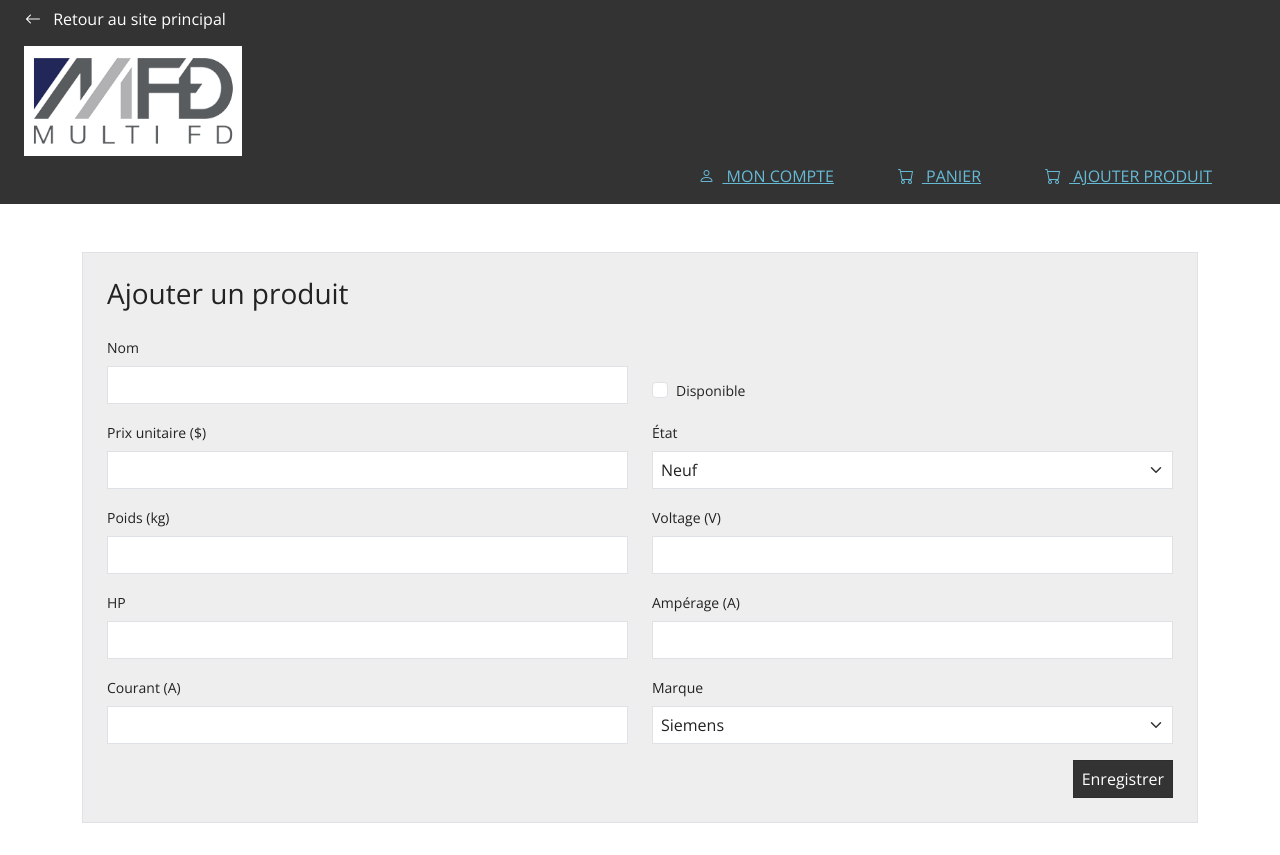
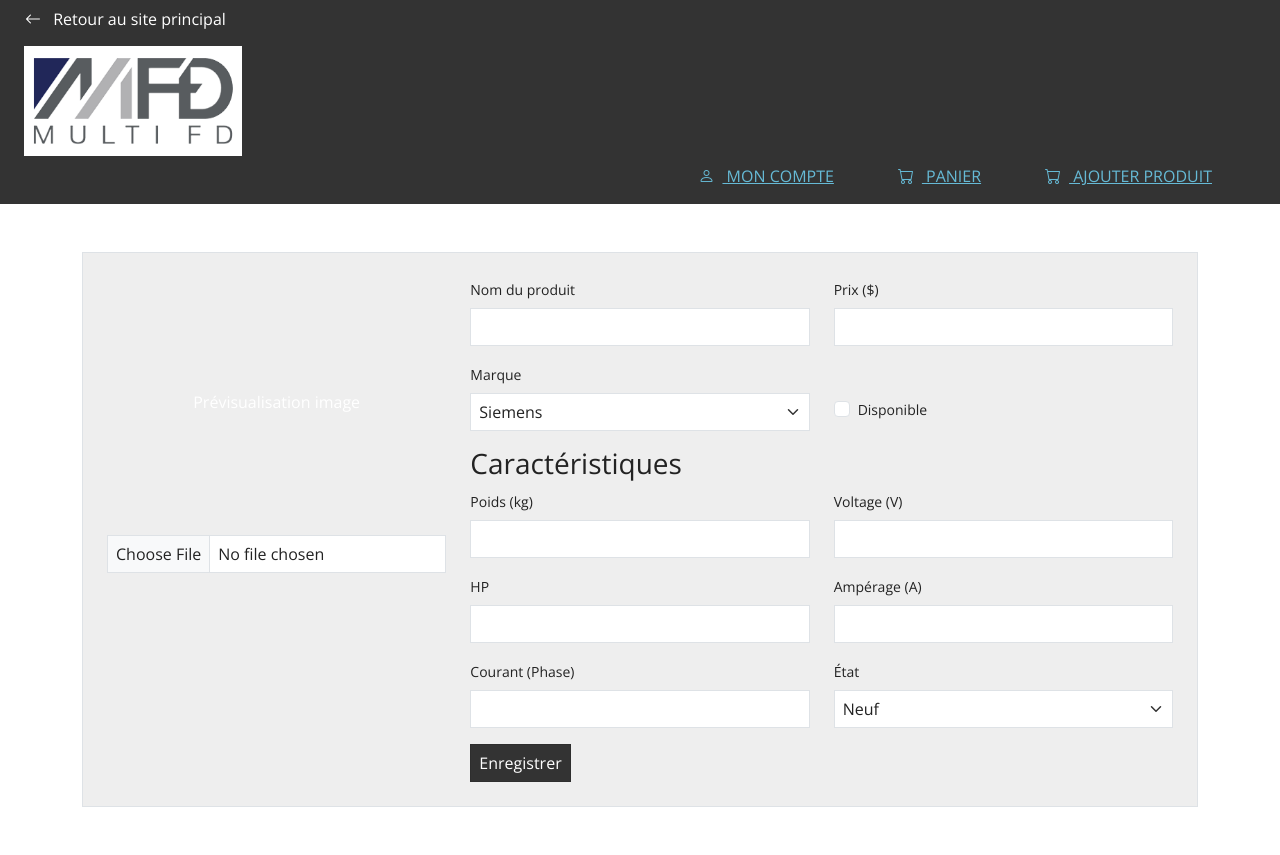
Before and after one commit to Projet-Developpement-application/equipe3-multifd-frontend, a React (Vite) app: page /AjouterProduit in a window 1280 px wide. Before the commit the page ends 823 px from the top, so only its background shows below. Built offline with nearby package versions, Linux system fonts and the light colour scheme.

Commit message:
Ajouter la validation des champs

```diff
--- a/src/components/gestion-produits/Gestion-Produit-adm.jsx
+++ b/src/components/gestion-produits/Gestion-Produit-adm.jsx
@@ -1,8 +1,6 @@
-
 import React, { useState } from 'react';
 
 const GestionProduit = () => {
-
     const etats = ["Neuf", "Usagé", "Remis à neuf"];
     const marques = ["Siemens", "ABB", "Schneider", "Eaton"];
 
@@ -16,8 +14,12 @@ const GestionProduit = () => {
         hp: '',
         amperage: '',
         courant: '',
-        marque: marques[0]
+        marque: marques[0],
+        image: null,
+        imagePreview: null
     });
+
+    const [errors, setErrors] = useState({});
 
     const handleChange = (e) => {
         const { name, value, type, checked } = e.target;
@@ -25,94 +27,207 @@ const GestionProduit = () => {
             ...prev,
             [name]: type === 'checkbox' ? checked : value
         }));
+        setErrors(prev => ({ ...prev, [name]: null }));
+    };
+
+    const handleImageChange = (e) => {
+        const file = e.target.files[0];
+        if (file) {
+            setProduct(prev => ({
+                ...prev,
+                image: file,
+                imagePreview: URL.createObjectURL(file)
+            }));
+            setErrors(prev => ({ ...prev, image: null }));
+        }
+    };
+
+    const validate = () => {
+        const newErrors = {};
+        const requiredFields = ['nom', 'prix', 'poids', 'voltage', 'hp', 'amperage', 'courant'];
+
+        requiredFields.forEach(field => {
+            if (!product[field]) {
+                newErrors[field] = 'Ce champ est requis.';
+            } else if (['prix', 'poids', 'voltage', 'hp', 'amperage'].includes(field)) {
+                if (isNaN(product[field])) {
+                    newErrors[field] = 'Doit être un nombre.';
+                } else if (field === 'prix' && Number(product[field]) < 1) {
+                    newErrors[field] = 'Le prix doit être supérieur ou égal à 1.';
+                }
+            }
+        });
+
+
+        if (!product.image) {
+            newErrors.image = "L'image est requise.";
+        }
+
+        setErrors(newErrors);
+        return Object.keys(newErrors).length === 0;
     };
 
     const handleSubmit = (e) => {
         e.preventDefault();
-        console.log("Produit ajouté :", product);
+        if (validate()) {
             alert("Produit enregistré !");
+            console.log(product);
+        } else {
+            alert("Merci de corriger les erreurs.");
+        }
     };
 
     return (
-        <div className="container mt-5">
+        <div className="container my-5">
+            <form onSubmit={handleSubmit} className="border p-4 bg-light rounded">
+                <div className="row">
+                    <div className="col-md-4 text-center mb-3">
+                        {product.imagePreview ? (
+                            <img
+                                src={product.imagePreview}
+                                alt="Prévisualisation"
+                                className="img-fluid rounded mb-2"
+                                style={{ maxHeight: '250px', objectFit: 'contain' }}
+                            />
+                        ) : (
+                            <div className="bg-secondary text-white d-flex align-items-center justify-content-center rounded" style={{ height: '250px' }}>
+                                <span>Prévisualisation image</span>
+                            </div>
+                        )}
+                        <input
+                            type="file"
+                            className={`form-control mt-2 ${errors.image ? 'is-invalid' : ''}`}
+                            accept="image/*"
+                            onChange={handleImageChange}
+                        />
+                        {errors.image && <div className="invalid-feedback">{errors.image}</div>}
+                    </div>
 
-            <form onSubmit={handleSubmit} className="border p-4 rounded bg-light">
-                <h3 className="mb-4">Ajouter un produit</h3>
-                <div className="row mb-3">
-                    <div className="col-md-6">
-                        <label className="form-label">Nom</label>
-                        <input type="text" className="form-control" name="nom" value={product.nom}
-                               onChange={handleChange}/>
+                    <div className="col-md-8">
+                        <div className="row">
+
+                            <div className="col-md-6 mb-3">
+                                <label className="form-label">Nom du produit</label>
+                                <input
+                                    type="text"
+                                    name="nom"
+                                    value={product.nom}
+                                    onChange={handleChange}
+                                    className={`form-control ${errors.nom ? 'is-invalid' : ''}`}
+                                />
+                                {errors.nom && <div className="invalid-feedback">{errors.nom}</div>}
                             </div>
-                    <div className="col-md-6 d-flex align-items-end">
+
+                            <div className="col-md-6 mb-3">
+                                <label className="form-label">Prix ($)</label>
+                                <input
+                                    type="number"
+                                    name="prix"
+                                    value={product.prix}
+                                    onChange={handleChange}
+                                    className={`form-control ${errors.prix ? 'is-invalid' : ''}`}
+                                />
+                                {errors.prix && <div className="invalid-feedback">{errors.prix}</div>}
+                            </div>
+
+                            <div className="col-md-6 mb-3">
+                                <label className="form-label">Marque</label>
+                                <select name="marque" value={product.marque} onChange={handleChange}
+                                        className="form-select">
+                                    {marques.map((marque, index) => <option key={index}
+                                                                            value={marque}>{marque}</option>)}
+                                </select>
+                            </div>
+
+                            <div className="col-md-6 mb-4 d-flex align-items-end">
                                 <div className="form-check">
-                            <input className="form-check-input" type="checkbox" name="disponible"
-                                   checked={product.disponible} onChange={handleChange}/>
+                                    <input
+                                        className="form-check-input"
+                                        type="checkbox"
+                                        name="disponible"
+                                        checked={product.disponible}
+                                        onChange={handleChange}
+                                    />
                                     <label className="form-check-label">Disponible</label>
                                 </div>
                             </div>
+
+                            <h3>Caractéristiques</h3>
+
+                            <div className="col-md-6 mb-3">
+                                <label className="form-label">Poids (kg)</label>
+                                <input
+                                    type="text"
+                                    name="poids"
+                                    value={product.poids}
+                                    onChange={handleChange}
+                                    className={`form-control ${errors.poids ? 'is-invalid' : ''}`}
+                                />
+                                {errors.poids && <div className="invalid-feedback">{errors.poids}</div>}
                             </div>
 
-                <div className="row mb-3">
-                    <div className="col-md-6">
-                        <label className="form-label">Prix unitaire ($)</label>
-                        <input type="number" className="form-control" name="prix" value={product.prix}
-                               onChange={handleChange}/>
+                            <div className="col-md-6 mb-3">
+                                <label className="form-label">Voltage (V)</label>
+                                <input
+                                    type="text"
+                                    name="voltage"
+                                    value={product.voltage}
+                                    onChange={handleChange}
+                                    className={`form-control ${errors.voltage ? 'is-invalid' : ''}`}
+                                />
+                                {errors.voltage && <div className="invalid-feedback">{errors.voltage}</div>}
                             </div>
-                    <div className="col-md-6">
+
+                            <div className="col-md-6 mb-3">
+                                <label className="form-label">HP</label>
+                                <input
+                                    type="text"
+                                    name="hp"
+                                    value={product.hp}
+                                    onChange={handleChange}
+                                    className={`form-control ${errors.hp ? 'is-invalid' : ''}`}
+                                />
+                                {errors.hp && <div className="invalid-feedback">{errors.hp}</div>}
+                            </div>
+
+                            <div className="col-md-6 mb-3">
+                                <label className="form-label">Ampérage (A)</label>
+                                <input
+                                    type="text"
+                                    name="amperage"
+                                    value={product.amperage}
+                                    onChange={handleChange}
+                                    className={`form-control ${errors.amperage ? 'is-invalid' : ''}`}
+                                />
+                                {errors.amperage && <div className="invalid-feedback">{errors.amperage}</div>}
+                            </div>
+
+                            <div className="col-md-6 mb-3">
+                                <label className="form-label">Courant (Phase)</label>
+                                <input
+                                    type="text"
+                                    name="courant"
+                                    value={product.courant}
+                                    onChange={handleChange}
+                                    className={`form-control ${errors.courant ? 'is-invalid' : ''}`}
+                                />
+                                {errors.courant && <div className="invalid-feedback">{errors.courant}</div>}
+                            </div>
+
+                            <div className="col-md-6 mb-3">
                                 <label className="form-label">État</label>
-                        <select className="form-select" name="etat" value={product.etat} onChange={handleChange}>
-                            {etats.map((etat, index) => (
-                                <option key={index} value={etat}>{etat}</option>
-                            ))}
+                                <select name="etat" value={product.etat} onChange={handleChange}
+                                        className="form-select">
+                                    {etats.map((etat, index) => <option key={index} value={etat}>{etat}</option>)}
                                 </select>
                             </div>
+
+                            <div className="col-12 d-flex justify-content-between">
+                                <button type="submit" className="btn btn-dark"> Enregistrer</button>
                             </div>
 
-                <div className="row mb-3">
-                    <div className="col-md-6">
-                        <label className="form-label">Poids (kg)</label>
-                        <input type="number" className="form-control" name="poids" value={product.poids}
-                               onChange={handleChange}/>
-                    </div>
-                    <div className="col-md-6">
-                        <label className="form-label">Voltage (V)</label>
-                        <input type="number" className="form-control" name="voltage" value={product.voltage}
-                               onChange={handleChange}/>
                         </div>
                     </div>
-
-                <div className="row mb-3">
-                    <div className="col-md-6">
-                        <label className="form-label">HP</label>
-                        <input type="number" className="form-control" name="hp" value={product.hp}
-                               onChange={handleChange}/>
-                    </div>
-                    <div className="col-md-6">
-                        <label className="form-label">Ampérage (A)</label>
-                        <input type="number" className="form-control" name="amperage" value={product.amperage}
-                               onChange={handleChange}/>
-                    </div>
-                </div>
-
-                <div className="row mb-3">
-                    <div className="col-md-6">
-                        <label className="form-label">Courant (A)</label>
-                        <input type="number" className="form-control" name="courant" value={product.courant}
-                               onChange={handleChange}/>
-                    </div>
-                    <div className="col-md-6">
-                        <label className="form-label">Marque</label>
-                        <select className="form-select" name="marque" value={product.marque} onChange={handleChange}>
-                            {marques.map((marque, index) => (
-                                <option key={index} value={marque}>{marque}</option>
-                            ))}
-                        </select>
-                    </div>
-                </div>
-
-                <div className="d-flex justify-content-end">
-                    <button type="submit" className="btn btn-dark">Enregistrer</button>
                 </div>
             </form>
         </div>
```
Lines whose indentation alone changed are shown as unchanged.
